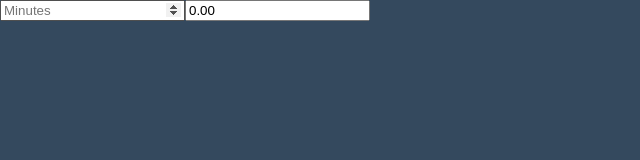
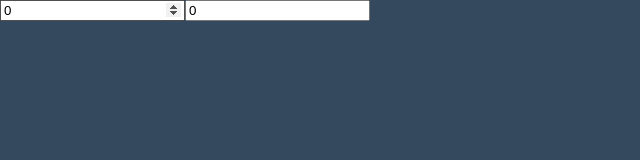
Before and after one commit to Nomad-Practices/react-master-class, a React (Create React App) app: page /1 in a window 1280 px wide. Shown: the top 160 px of the page, without its empty margins (0-640 px from the left). Built offline with nearby package versions, Linux system fonts and the light colour scheme.

Commit message:
recoil selector getter + setter
selector.set --> write atoms

```diff
--- a/src/App.tsx
+++ b/src/App.tsx
@@ -1,21 +1,33 @@
-import { useSetRecoilState, useRecoilValue } from 'recoil'
+import { useRecoilState } from 'recoil'
 import { minutesState, hourSelector } from './atoms'
 import React from 'react'
 
 function App() {
-   const setMinutes = useSetRecoilState(minutesState)
-   const hours = useRecoilValue(hourSelector)
+   const [minutes, setMinutes] = useRecoilState(minutesState)
+   /**
+    * useRecoilState(selector)에서 첫번째 배열요소는 selector.get의 반환값이고 두번째 배열요소는 selector.set을 호출하는 함수이다!!!
+    */
+   const [hours, setHours] = useRecoilState(hourSelector)
    function onMinutesChange(event: React.FormEvent<HTMLInputElement>) {
       setMinutes(+event.currentTarget.value)
+   }
+   function onHoursChange(event: React.FormEvent<HTMLInputElement>) {
+      setHours(+event.currentTarget.value)
    }
    return (
       <div>
          <input
             type="number"
             placeholder="Minutes"
+            value={minutes}
             onChange={onMinutesChange}
          />
-         <input type="number" placeholder="Hours" value={hours} readOnly />
+         <input
+            type="number"
+            placeholder="Hours"
+            value={hours}
+            onChange={onHoursChange}
+         />
       </div>
    )
 }
--- a/src/atoms/index.ts
+++ b/src/atoms/index.ts
@@ -5,9 +5,17 @@ export const minutesState = atom({
    default: 0,
 })
 
-export const hourSelector = selector({
+/**
+ * selector.get -> state를 read
+ * selector.set -> state를 write
+ * selector는 Vue의 computedRef와 거의 동일한 기능을 가진다.
+ */
+export const hourSelector = selector<number>({
    key: 'hours',
    get({ get }) {
-      return (get(minutesState) / 60).toFixed(2)
+      return get(minutesState) / 60
+   },
+   set({ set }, newVal) {
+      set(minutesState, (newVal as number) * 60)
    },
 })
```
